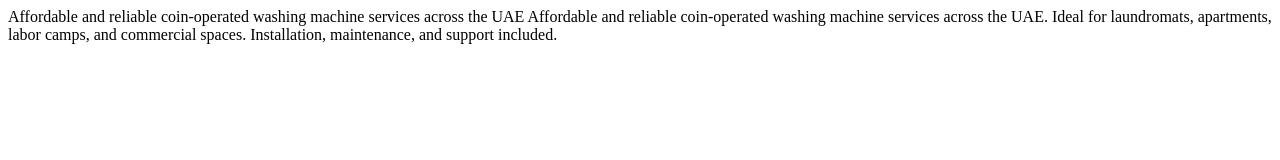
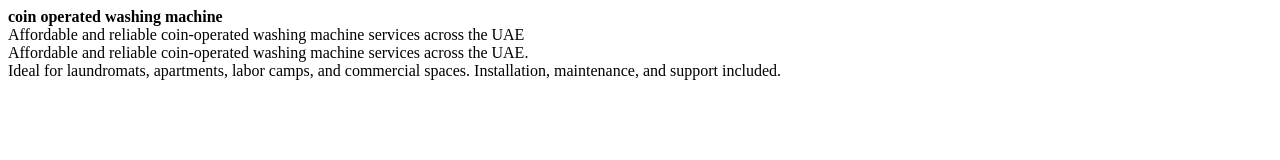
Before and after one commit to CoinOperatedMachines/CoinOperatedMachines.github.io, a plain HTML site: page index.html in a window 1280 px wide. Drawn offline with Linux system fonts and the light colour scheme.

Commit message:
up22052025035812181712

```diff
--- a/index.html
+++ b/index.html
@@ -11,8 +11,14 @@
 
 </head>
 <body>
-    Affordable and reliable coin-operated washing machine services across the UAE
 
-    Affordable and reliable coin-operated washing machine services across the UAE. Ideal for laundromats, apartments, labor camps, and commercial spaces. Installation, maintenance, and support included.
+    <b>coin operated washing machine</b>
+
+    <br>
+    Affordable and reliable coin-operated washing machine services across the UAE<br>
+
+    Affordable and reliable coin-operated washing machine services across the UAE.
+    <br>
+    Ideal for laundromats, apartments, labor camps, and commercial spaces. Installation, maintenance, and support included.
 </body>
 </html>
```
